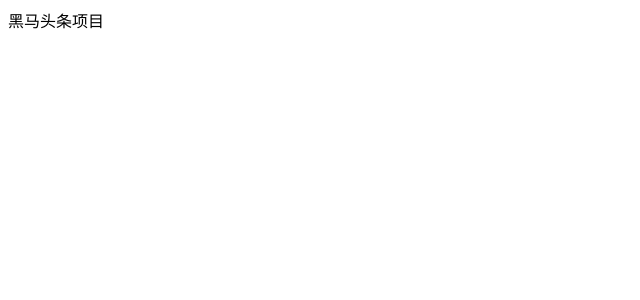
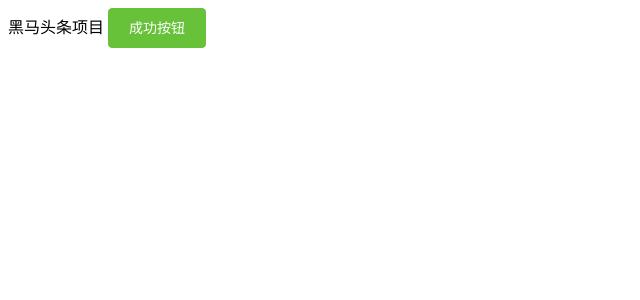
Before and after one commit to wuli66667/HM-toutiao, a Vue app: page / in a window 1280 px wide. Shown: the top 300 px of the page, without its empty margins (0-640 px from the left). Built offline with nearby package versions, Linux system fonts and the light colour scheme.

Commit message:
使用饿了么UI框架

```diff
--- a/package.json
+++ b/package.json
@@ -9,6 +9,7 @@
   },
   "dependencies": {
     "core-js": "^3.3.2",
+    "element-ui": "^2.12.0",
     "vue": "^2.6.10"
   },
   "devDependencies": {
--- a/src/App.vue
+++ b/src/App.vue
@@ -1,5 +1,8 @@
 <template>
-  <div id="app">黑马头条项目</div>
+  <div id="app">
+    黑马头条项目
+    <el-button type="success">成功按钮</el-button>
+  </div>
 </template>
 
 <script>
```
Also changed, not shown: src/main.js (+7 -0 lines), 1 other file (tests, documents, lock files or other folders).
